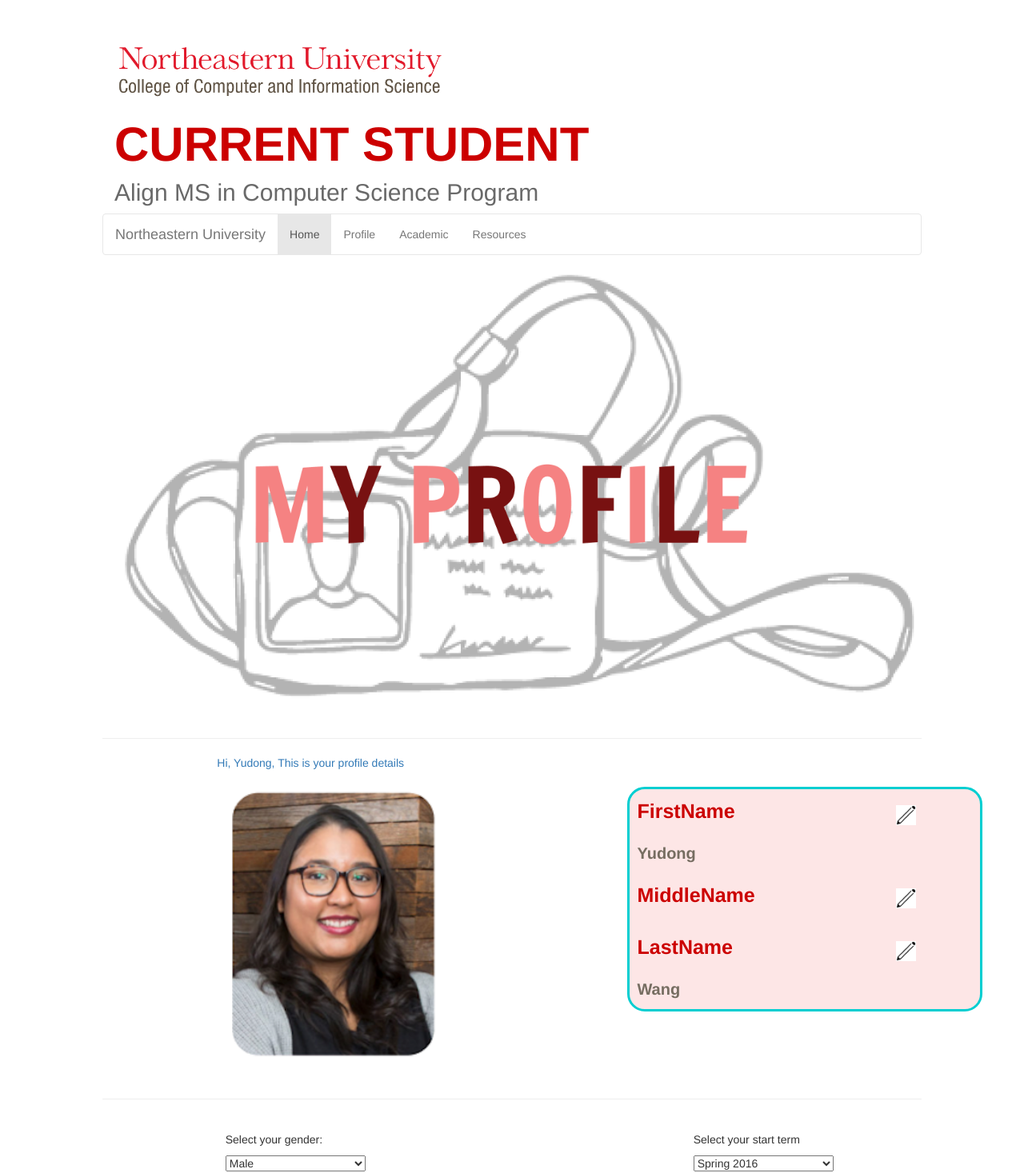
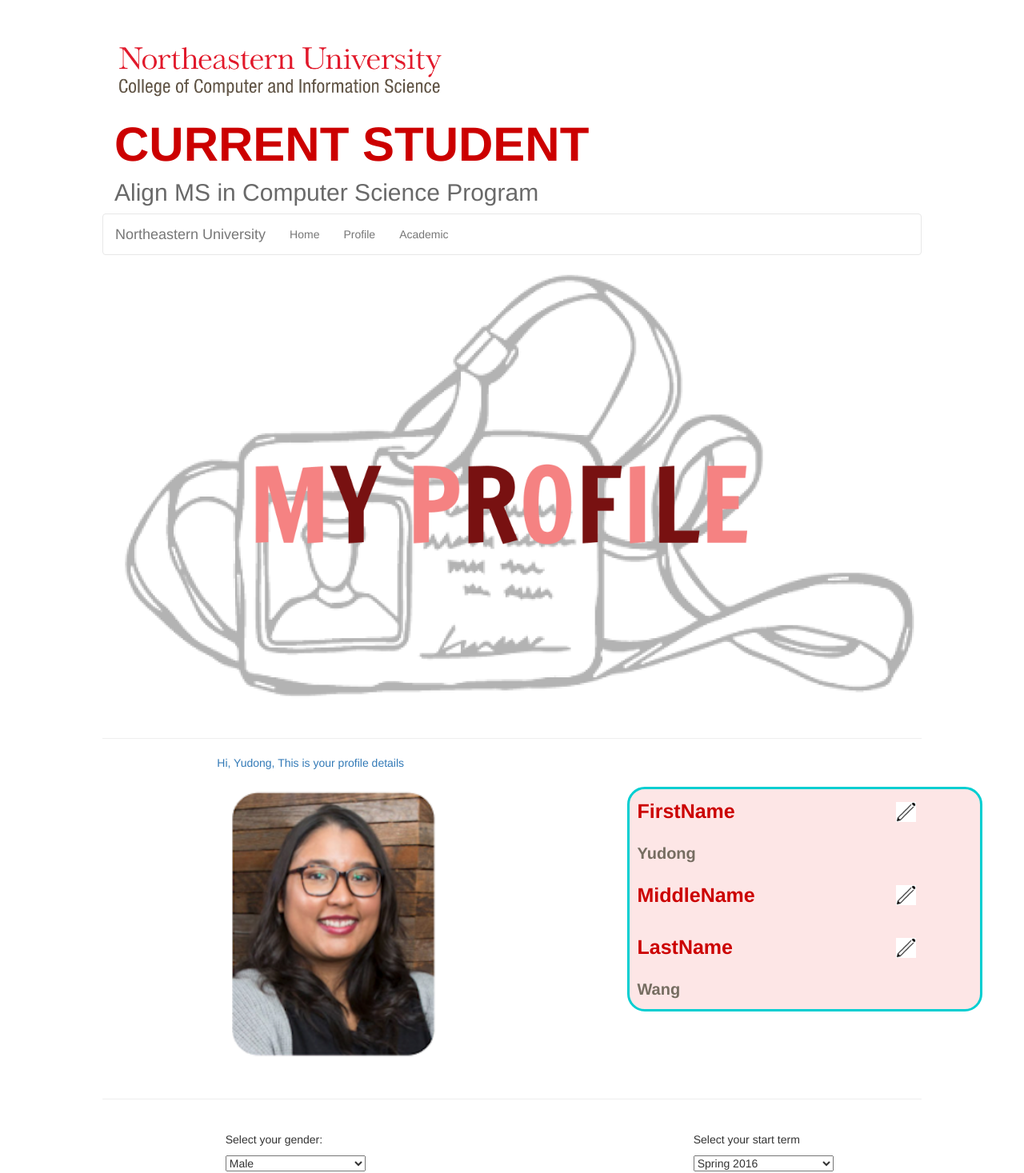
Before and after one commit to rexue70/asd-student-front-end, a React (Create React App) app in the folder student-front-end/: page /profile in a window 1280 px wide. Shown: the top 1467 px of the page at 80% size. Built offline with nearby package versions, Linux system fonts and the light colour scheme; a web font is replaced by a local one.

Commit message:
not to much change

```diff
--- a/student-front-end/package.json
+++ b/student-front-end/package.json
@@ -9,6 +9,7 @@
   "dependencies": {
     "react": "^16.2.0",
     "react-bootstrap": "^0.32.1",
+    "react-browser-router": "^2.1.0",
     "react-dom": "^16.2.0",
     "react-router": "^4.2.0",
     "react-router-dom": "^4.2.2",
--- a/student-front-end/src/components/NavigationBar.js
+++ b/student-front-end/src/components/NavigationBar.js
@@ -2,22 +2,23 @@ import React, {Component} from 'react';
 import {
     BrowserRouter as Router,
     Route,
-    Link
+    Link,
+    NavLink,
 } from 'react-router-dom';
 import Profile from "./profile/Profile";
 import Academic from "./academic/Academic";
 import Home from "./home/Home";
-import Resources from "./resources/Resources";
 import {Navbar, NavItem, Nav, NavDropdown, MenuItem} from 'react-bootstrap';
 
 
 class NavigationBar extends Component {
-
+//broswer router
 
     constructor(props) {
         super(props);
+        this.handleSelect = this.handleSelect.bind(this);
         this.state = {
-            activeKey: 1,
+            activeKey: null,
         };
     }
 
@@ -30,8 +31,6 @@ class NavigationBar extends Component {
     render() {
         return (
             <Router>
-
-
                 <div id="main-nav">
                     <Navbar collapseOnSelect className="navbar-trans">
                         <Navbar.Header>
@@ -41,7 +40,7 @@ class NavigationBar extends Component {
                             <Navbar.Toggle />
                         </Navbar.Header>
                         <Navbar.Collapse>
-                            <Nav activeKey={this.state.activeKey} onSelect={this.handleSelect}>
+                            <Nav activeKey={this.state.activeKey} onSelect={this.handleSelect.bind(this)}>
                                 <NavItem eventKey={1} href="/">
                                     Home
                                 </NavItem>
@@ -51,27 +50,15 @@ class NavigationBar extends Component {
                                 <NavItem eventKey={3} href="/academic">
                                     Academic
                                 </NavItem>
-                                <NavItem eventKey={4} href="/resources">
-                                    Resources
-                                </NavItem>
-
                             </Nav>
                         </Navbar.Collapse>
                     </Navbar>
-
-
-                    {/*<ul className="nav-row">*/}
-                    {/*<li><Link to="/profile" className="nav-text">Profile</Link></li>*/}
-                    {/*<li><Link to="/academic" className="nav-text">Academic</Link></li>*/}
-                    {/*<li><Link to="/resources" className="nav-text">Resources</Link></li>*/}
-                    {/*<li><Link to="/" className="nav-text">Home</Link></li>*/}
-                    {/*</ul>*/}
                     <Route exact path="/" component={Home}/>
                     <Route exact path="/profile" component={Profile}/>
                     <Route path="/academic" component={Academic}/>
-                    <Route path="/resources" component={Resources}/>
                 </div>
             </Router>
+
         )
     }
 }
--- a/student-front-end/src/components/profile/Profile.js
+++ b/student-front-end/src/components/profile/Profile.js
@@ -18,12 +18,6 @@ const options = {
     },
     Email: {
         text: 'Input your email',
-    },
-    Address: {
-        text: 'Input your address',
-    },
-    Phone: {
-        text: 'Input your Phone',
     },
     Campus: {
         text: 'Select your campus',
@@ -49,15 +43,37 @@ const options = {
         text: 'Enrollment Student',
         data: ['Yes (active student)', 'No'],
     },
-    Citizenship: {
-        text: 'Select your citizenship',
-        data: ['America', 'Chinese', 'Indian', 'Canadian'],
-    }
 
 };
 
 
 class Profile extends Component {
+
+    constructor(props) {
+        super(props);
+        this.handler = this.handler.bind(this);
+        this.state = {
+            Gender: null,
+            Age: null,
+            Email: null,
+            Campus: null,
+            StartTerm: null,
+            ExpectedGraduation: null,
+            Major: null,
+            Degree: null,
+            Enrollment: null,
+        };
+    }
+
+    handler(field, value) {
+        this.setState({
+            field: value
+        })
+    }
+
+
+
+
     render() {
         return (
             <div>
@@ -67,7 +83,7 @@ class Profile extends Component {
                         <Row className="show-grid">
 
                             <Col md={6} >
-                                <ProfileSelect options={options.Gender}/>
+                                <ProfileSelect handler={this.handler} options={options.Gender}/>
                                 <ProfileSelect options={options.Age}/>
                                 <ProfileInput options={options.Email}/>
                                 <ProfileSelect options={options.Campus}/>
--- a/student-front-end/src/components/profile/ProfileCard.js
+++ b/student-front-end/src/components/profile/ProfileCard.js
@@ -3,7 +3,7 @@ import profile_image from '../../images/profile_background.png';
 import profile_pic from '../../images/Profile_example_pic.png';
 import styled from 'styled-components'
 import ProfileInput from "../profile/ProfileInput";
-import { Row,Col,Grid,css } from 'react-bootstrap';
+import {Row, Col, Grid, css} from 'react-bootstrap';
 import pen from '../../images/edit_pen.png'
 
 
@@ -32,7 +32,7 @@ class ProfileCard extends Component {
                 <div>
                     <img style={{width: "100%"}} src={profile_image} alt="pic"/>
                     <hr />
-                    <a style={{margin:'14%'}}>Hi, Yudong, This is your profile details</a>
+                    <a style={{margin: '14%'}}>Hi, Yudong, This is your profile details</a>
                     <br/>
                     <br/>
                 </div>
@@ -42,11 +42,14 @@ class ProfileCard extends Component {
                     <Row className="show-grid">
 
                         <Col md={6}>
-                            <img style={{display:"block",margin:"auto",width:"50%", height:"50%"}} src={profile_pic} alt="pic"/>
+                            <img style={{display: "block", margin: "auto", width: "50%", height: "50%"}}
+                                 src={profile_pic} alt="pic"/>
                         </Col>
 
                         <Col md={6}>
                             <Area>
+                                <table>
+                                    <tbody>
                                     <tr width="100%">
                                         <td width="50%">
                                             <Label>FirstName</Label>
@@ -55,11 +58,15 @@ class ProfileCard extends Component {
                                             <ButtonEdit src={pen}></ButtonEdit>
                                         </td>
                                     </tr>
+                                    </tbody>
+                                    <tbody>
                                     <tr>
+                                        <td>
                                             <Content>Yudong</Content>
+                                        </td>
                                     </tr>
-
-
+                                    </tbody>
+                                    <tbody>
                                     <tr width="100%">
                                         <td width="50%">
                                             <Label>MiddleName</Label>
@@ -68,10 +75,15 @@ class ProfileCard extends Component {
                                             <ButtonEdit src={pen}></ButtonEdit>
                                         </td>
                                     </tr>
+                                    </tbody>
+                                    <tbody>
                                     <tr>
+                                        <td>
                                             <Content></Content>
+                                        </td>
                                     </tr>
-
+                                    </tbody>
+                                    <tbody>
                                     <tr width="100%">
                                         <td width="50%">
                                             <Label>LastName</Label>
@@ -80,9 +92,16 @@ class ProfileCard extends Component {
                                             <ButtonEdit src={pen}></ButtonEdit>
                                         </td>
                                     </tr>
+                                    </tbody>
+                                    <tbody>
                                     <tr>
+                                        <td>
                                             <Content>Wang</Content>
+                                        </td>
                                     </tr>
+                                    </tbody>
+
+                                </table>
                             </Area>
                         </Col>
 
@@ -91,7 +110,7 @@ class ProfileCard extends Component {
                 <br />
                 <hr />
                 <br />
-            </div>
+            </ div >
         )
     }
 }
@@ -114,7 +133,7 @@ const Label = styled.p`
     font-weight: bold;
 `
 
-const Content = styled.p`
+const Content = styled.div`
     margin: 3%;
     color: #766D61;
     font-size: 20px;
--- a/student-front-end/src/components/profile/ProfileSelect.js
+++ b/student-front-end/src/components/profile/ProfileSelect.js
@@ -11,16 +11,22 @@ class ProfileSelect extends Component {
         };
     }
 
+
+    change() {
+        console.log("it is change");
+    }
+
+
     render() {
 
         const optionList = this.state.options.map(option => {
             return (
-                <option key={option} value={option}>{option}</option>
+                <option key={option} value={option} onChange={this.change}>{option}</option>
             )
         });
 
         return (
-            <div style={{margin:"auto",width:"50%"}}>
+            <div style={{margin: "auto", width: "50%"}}>
                 <p>{this.state.text}</p>
                 <select style={{width: "175px"}}>
                     {optionList}
--- a/student-front-end/src/components/resources/Resources.js
+++ /dev/null
@@ -1,16 +0,0 @@
-import React, {Component} from 'react';
-
-
-class Resources extends Component {
-
-    render() {
-        return (
-            <div>
-                Resources
-            </div>
-        )
-    }
-}
-
-
-export default Resources
```
Lines whose indentation alone changed are shown as unchanged.
